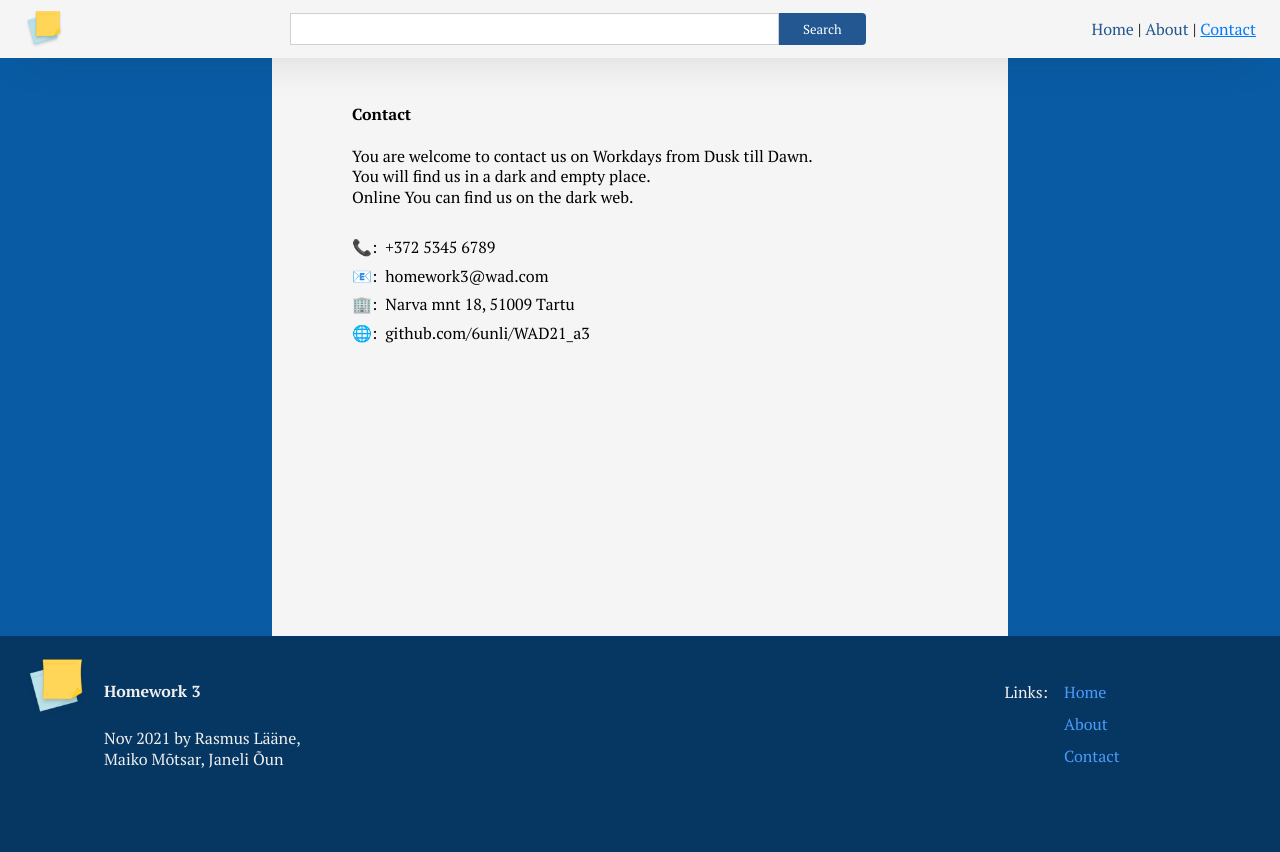
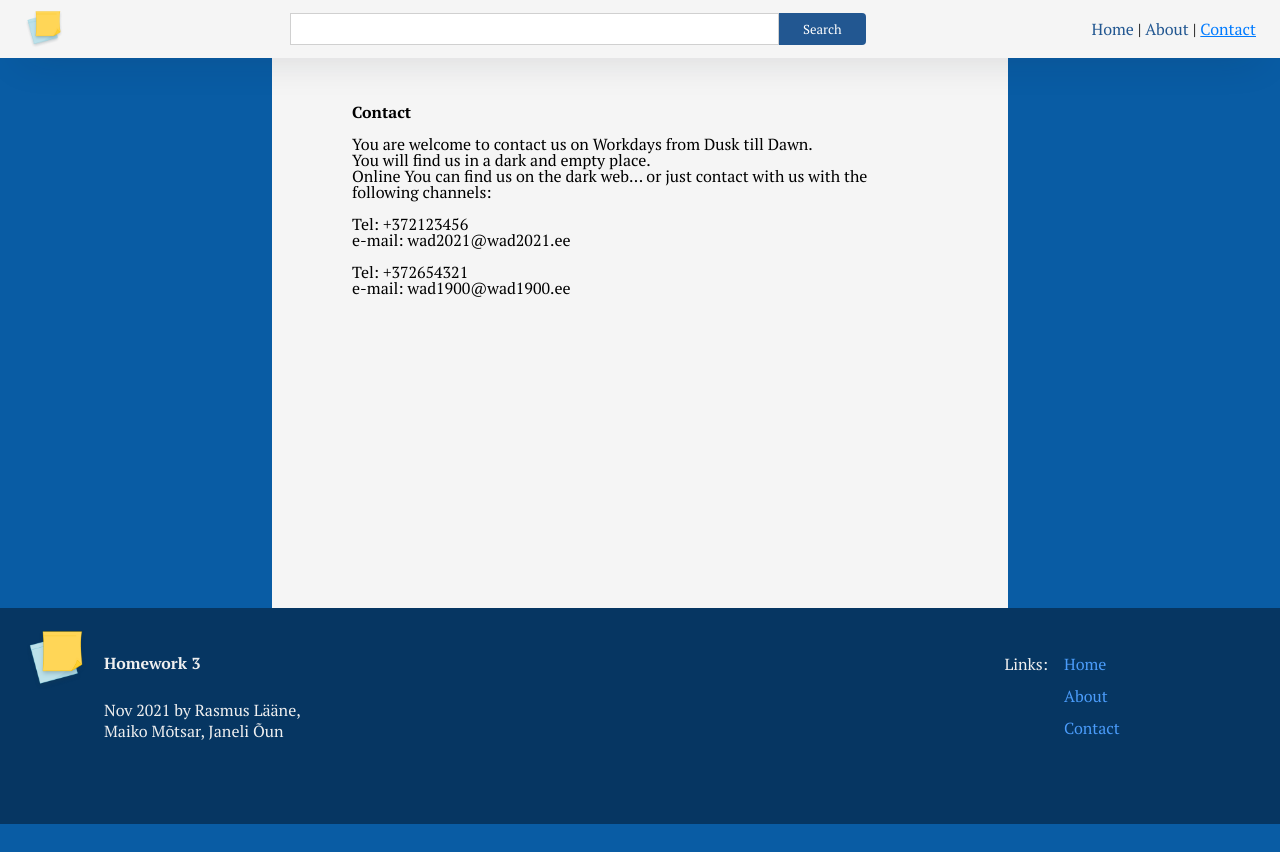
Before and after one commit to 6unli/WAD21_a3, a Vue app: page /contact in a window 1280 px wide. After the commit the page ends 824 px from the top, so only its background shows below. Built offline with nearby package versions, Linux system fonts and the light colour scheme.

Commit message:
Testing different approach

```diff
--- a/src/views/Contact.vue
+++ b/src/views/Contact.vue
@@ -4,43 +4,36 @@
     <br />
     <p>You are welcome to contact us on Workdays from Dusk till Dawn.</p>
     <p>You will find us in a dark and empty place.</p>
-    <p>Online You can find us on the dark web.</p>
-    <br/>
-    <table>
-      <tr>
-        <td>&#128222;:</td>
-        <td>+372 5345 6789</td>
-      </tr>
-      <tr>
-        <td>&#128231;:</td>
-        <td>homework3@wad.com</td>
-      </tr>
-      <tr>
-        <td>&#127970;:</td>
-        <td>Narva mnt 18, 51009 Tartu</td>
-      </tr>
-      <tr>
-        <td>&#127760;:</td>
-        <td>github.com/6unli/WAD21_a3</td>
-      </tr>
-    </table>
+    <p>
+      Online You can find us on the dark web... or just contact with us with the following channels:    </p>
+    <div v-for="record in contacts" :key="record.phone" :email="record.email">
+      <p><br>Tel: {{ record.phone }}<br> e-mail: {{ record.email }}</p>
+    </div>
   </div>
 </template>
 
-<style scoped>
+<script>
+export default {
+  name: "contact",
+  data() {
+    return {
+      contacts: [
+        { email: "wad2021@wad2021.ee", phone: "+372123456" },
+        { email: "wad1900@wad1900.ee", phone: "+372654321" },
+      ],
+    };
+  },
+};
+</script>
+
+
+<style>
 .contact {
   margin: auto;
   background-color: whitesmoke;
   width: 45%;
-  min-height: calc(100vh - 372px);
-
+  height: 50vh;
   padding: 104px 80px;
   align-items: center;
-  line-height: 130%;
-}
-
-td {
-  padding-top: 8px;
-  padding-right: 8px;
 }
 </style>
```
